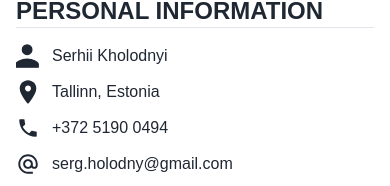
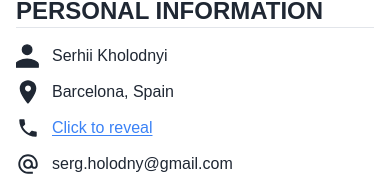
Before and after one commit to oliverfrost/my-personal-website, a Next.js app: page / in a window 390 px wide. Shown: the part 565-751 px from the top of the page. Built offline with nearby package versions, Linux system fonts and the light colour scheme; no server answers; a web font is replaced by a local one.

Commit message:
Changes owner location. Hides phone number behind base64 encryption to avoid being scrapped by search engines.

```diff
--- a/components/person-json-ld.tsx
+++ b/components/person-json-ld.tsx
@@ -9,11 +9,10 @@ export default function PersonJsonLd() {
     name: personalInfo.name,
     jobTitle: 'Senior Frontend Developer / Team Lead',
     email: `mailto:${personalInfo.email}`,
-    telephone: personalInfo.phone,
     address: {
       '@type': 'PostalAddress',
-      addressLocality: 'Tallinn',
-      addressCountry: 'EE',
+      addressLocality: 'Barcelona',
+      addressCountry: 'ES',
     },
     url: process.env.NEXT_PUBLIC_SITE_URL || 'https://example.com',
     sameAs: socialLinks.map((s) => s.url),
--- a/components/personal-information.tsx
+++ b/components/personal-information.tsx
@@ -6,6 +6,7 @@ import PersonIcon from './icons/person';
 import MapMarkerIcon from './icons/map-marker';
 import PhoneIcon from './icons/phone';
 import AtIcon from './icons/at';
+import PhoneReveal from './phone-reveal';
 import { personalInfo } from '@/data/personal';
 import { useTranslation } from '@/lib/i18n/language-provider';
 
@@ -28,7 +29,7 @@ export default function PersonalInformation() {
         </li>
         <li className="flex items-center space-x-3">
           <PhoneIcon className="h-6 w-6" />
-          <a href={personalInfo.phoneHref}>{personalInfo.phone}</a>
+          <PhoneReveal />
         </li>
         <li className="flex items-center space-x-3">
           <AtIcon className="h-6 w-6" />
--- /dev/null
+++ b/components/phone-reveal.tsx
@@ -0,0 +1,24 @@
+'use client';
+
+import React, { useState } from 'react';
+import { personalInfo } from '@/data/personal';
+import { useTranslation } from '@/lib/i18n/language-provider';
+
+export default function PhoneReveal() {
+  const { t } = useTranslation();
+  const [phone, setPhone] = useState<string | null>(null);
+
+  if (phone) {
+    return <a href={`tel:${phone.replace(/\s/g, '')}`}>{phone}</a>;
+  }
+
+  return (
+    <button
+      type="button"
+      onClick={() => setPhone(atob(personalInfo.phoneEncoded))}
+      className="text-link cursor-pointer underline underline-offset-2"
+    >
+      {t.phone.reveal}
+    </button>
+  );
+}
--- a/data/personal.ts
+++ b/data/personal.ts
@@ -1,8 +1,8 @@
 export interface PersonalInfo {
   name: string;
   location: string;
-  phone: string;
-  phoneHref: string;
+  /** Base64-encoded phone number so the plaintext never ships in HTML or the JS bundle; decoded with atob() on user click. */
+  phoneEncoded: string;
   email: string;
   linkedinLabel: string;
   linkedinUrl: string;
@@ -10,9 +10,8 @@ export interface PersonalInfo {
 
 export const personalInfo: PersonalInfo = {
   name: 'Serhii Kholodnyi',
-  location: 'Tallinn, Estonia',
-  phone: '+372 5190 0494',
-  phoneHref: 'tel:+37251900494',
+  location: 'Barcelona, Spain',
+  phoneEncoded: 'KzM0IDYxMyA0NjggNzc1',
   email: 'serg.holodny@gmail.com',
   linkedinLabel: 'linkedin.com/in/serhii-kholodnyi',
   linkedinUrl: 'https://www.linkedin.com/in/serhii-kholodnyi',
--- a/lib/i18n/messages/de.ts
+++ b/lib/i18n/messages/de.ts
@@ -21,6 +21,7 @@ export const de: Messages = {
     portfolio: 'Portfolio',
   },
   theme: { dark: 'Dunkles Design', light: 'Helles Design' },
+  phone: { reveal: 'Zum Anzeigen klicken' },
   languageNames: {
     english: 'Englisch',
     ukrainian: 'Ukrainisch',
--- a/lib/i18n/messages/en.ts
+++ b/lib/i18n/messages/en.ts
@@ -21,6 +21,9 @@ export const en = {
   theme: {
     dark: 'Dark theme',
     light: 'Light theme',
+  },
+  phone: {
+    reveal: 'Click to reveal',
   },
   languageNames: {
     english: 'English',
--- a/lib/i18n/messages/es.ts
+++ b/lib/i18n/messages/es.ts
@@ -21,6 +21,7 @@ export const es: Messages = {
     portfolio: 'Portafolio',
   },
   theme: { dark: 'Tema oscuro', light: 'Tema claro' },
+  phone: { reveal: 'Haz clic para mostrar' },
   languageNames: {
     english: 'Inglés',
     ukrainian: 'Ucraniano',
--- a/lib/i18n/messages/ru.ts
+++ b/lib/i18n/messages/ru.ts
@@ -21,6 +21,7 @@ export const ru: Messages = {
     portfolio: 'Портфолио',
   },
   theme: { dark: 'Тёмная тема', light: 'Светлая тема' },
+  phone: { reveal: 'Нажмите, чтобы показать' },
   languageNames: {
     english: 'Английский',
     ukrainian: 'Украинский',
--- a/lib/i18n/messages/uk.ts
+++ b/lib/i18n/messages/uk.ts
@@ -21,6 +21,7 @@ export const uk: Messages = {
     portfolio: 'Портфоліо',
   },
   theme: { dark: 'Темна тема', light: 'Світла тема' },
+  phone: { reveal: 'Натисніть, щоб показати' },
   languageNames: {
     english: 'Англійська',
     ukrainian: 'Українська',
```
